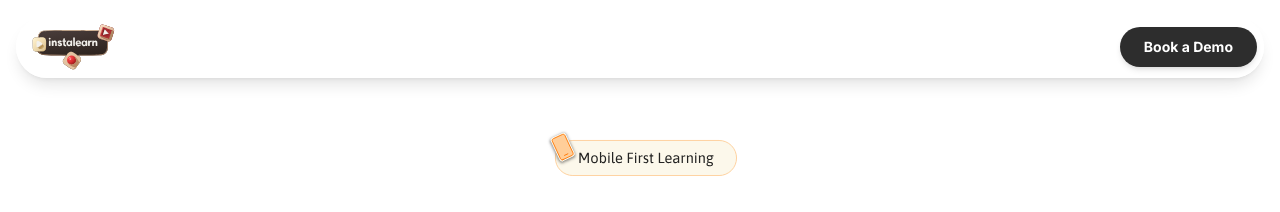
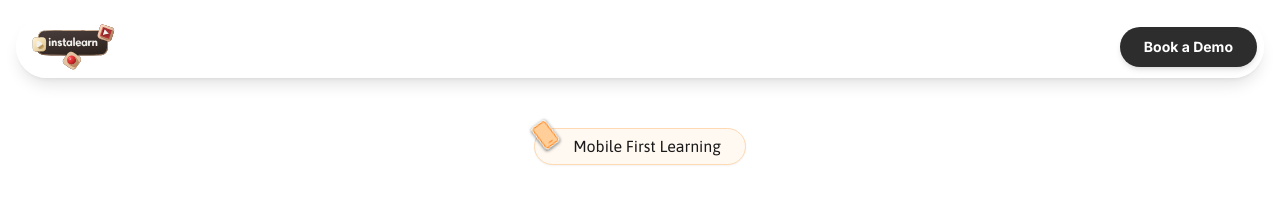
Before and after one commit to hsk-2004/Instalearn_LandingPage, a Next.js app: page / in a window 1280 px wide. Shown: the top 212 px of the page. Built offline with nearby package versions, Linux system fonts and the light colour scheme.

Commit message:
Update hero section badge with custom typography and icon

```diff
--- a/src/app/layout.tsx
+++ b/src/app/layout.tsx
@@ -1,5 +1,5 @@
 import type { Metadata } from "next";
-import { Inter, Caveat, Patrick_Hand, Lexend } from "next/font/google";
+import { Inter, Caveat, Patrick_Hand, Lexend, Asap } from "next/font/google";
 import "./globals.css";
 import Navbar from "@/components/layout/Navbar";
 import Footer from "@/components/layout/Footer";
@@ -8,6 +8,7 @@ const inter = Inter({ subsets: ["latin"], variable: "--font-inter" });
 const caveat = Caveat({ subsets: ["latin"], variable: "--font-caveat" });
 const patrickHand = Patrick_Hand({ weight: "400", subsets: ["latin"], variable: "--font-patrick-hand" });
 const lexend = Lexend({ subsets: ["latin"], variable: "--font-lexend" });
+const asap = Asap({ subsets: ["latin"], variable: "--font-asap" });
 
 export const metadata: Metadata = {
     title: "Instalearn | Modern SaaS Platform",
@@ -20,7 +21,7 @@ export default function RootLayout({
     children: React.ReactNode;
 }>) {
     return (
-        <html lang="en" className={`scroll-smooth ${inter.variable} ${caveat.variable} ${patrickHand.variable} ${lexend.variable}`} suppressHydrationWarning>
+        <html lang="en" className={`scroll-smooth ${inter.variable} ${caveat.variable} ${patrickHand.variable} ${lexend.variable} ${asap.variable}`} suppressHydrationWarning>
             <body className={inter.className}>
                 <Navbar />
                 <main>{children}</main>
--- a/src/components/sections/Hero.tsx
+++ b/src/components/sections/Hero.tsx
@@ -4,15 +4,25 @@ export default function Hero() {
     return (
         <section className="pt-32 pb-12 px-4 flex flex-col items-center text-center overflow-hidden">
             {/* Badge */}
-            <div className="mb-8">
-                <div className="w-56 h-12 relative flex items-center justify-center">
-                    <Image
-                        src="/mobilefirst.svg"
-                        alt="Mobile First Learning"
-                        fill
-                        className="object-contain"
-                        priority
-                    />
+            <div className="mb-12 relative flex justify-center w-full">
+                <div className="relative inline-flex items-center bg-[#FFF9F2] border border-[#FFD9B3] rounded-[56px] px-[24px] py-[8px] h-[37px] gap-[10px] shadow-sm">
+                    {/* Icon Placeholder - Positioned to the top left as requested */}
+                    <div className="absolute -left-2 -top-3 flex items-center justify-center">
+                        {/* Actual imported Mobile icon directly placed */}
+                        <div className="relative w-[38px] h-[38px] transform -rotate-12">
+                            <Image
+                                src="/mobile.svg"
+                                alt="Mobile Icon"
+                                fill
+                                className="object-contain"
+                                priority
+                            />
+                        </div>
+                    </div>
+                    {/* Text box */}
+                    <span className="text-[#1A1A1A] font-asap font-normal text-[16px] leading-[21px] tracking-[-0.0032em] ml-[14px] whitespace-nowrap">
+                        Mobile First Learning
+                    </span>
                 </div>
             </div>
 
--- a/tailwind.config.ts
+++ b/tailwind.config.ts
@@ -26,6 +26,7 @@ const config: Config = {
                 caveat: ["var(--font-caveat)", "cursive"],
                 patrickHand: ["var(--font-patrick-hand)", "cursive", "sans-serif"],
                 lexend: ["var(--font-lexend)", "sans-serif"],
+                asap: ["var(--font-asap)", "sans-serif"],
             },
         },
     },
```
Also changed, not shown: public/mobile.svg (added).
